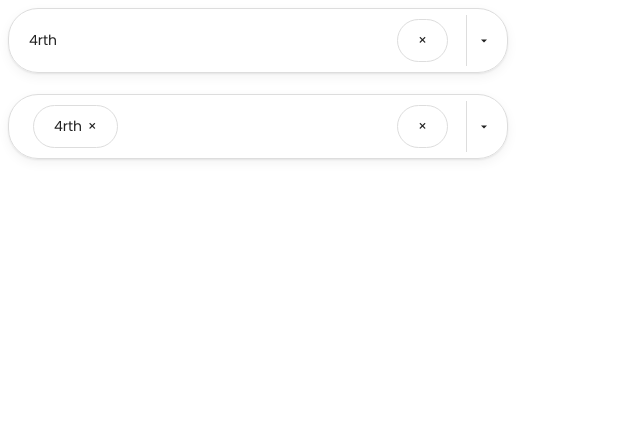
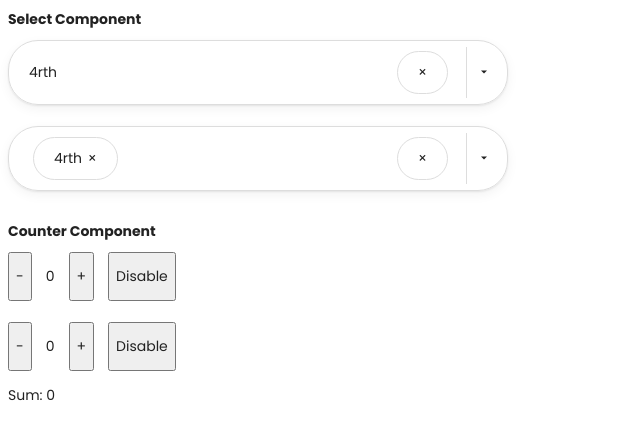
Before and after one commit to chilucdiep/component-library, a React (Vite) app: page / in a window 1280 px wide. Shown: the top 440 px of the page, without its empty margins (0-640 px from the left). Built offline with nearby package versions, Linux system fonts and the light colour scheme.

Commit message:
Counter component

```diff
--- a/src/App.tsx
+++ b/src/App.tsx
@@ -1,4 +1,5 @@
 import { useState } from "react";
+import CounterComponent from "./component/Counter";
 import Select from "./component/Select";
 import { SelectOption } from "./constants/Select.interface";
 
@@ -21,6 +22,7 @@ function App() {
 
   return (
     <>
+      <h1>Select Component</h1>
       <Select
         onChange={(option) => setSelectedOption(option)}
         options={mockOptions}
@@ -33,6 +35,9 @@ function App() {
         options={mockOptions}
         selectedOption={selectedOptions}
       />
+      <br />
+      <h1>Counter Component</h1>
+      <CounterComponent />
     </>
   );
 }
--- /dev/null
+++ b/src/component/Counter.tsx
@@ -0,0 +1,73 @@
+import { Dispatch, SetStateAction, useState } from "react";
+
+function CounterComponent() {
+  const [counter1, setCounter1] = useState<number>(0);
+  const [counter2, setCounter2] = useState<number>(0);
+  const [isDisabled1, setisDisabled1] = useState(false);
+  const [isDisabled2, setisDisabled2] = useState(false);
+
+  const sum1 = isDisabled1 ? 0 : counter1;
+  const sum2 = isDisabled2 ? 0 : counter2;
+
+  return (
+    <>
+      <Counter
+        counter={counter1}
+        isDisabled={isDisabled1}
+        setCounter={setCounter1}
+        setisDisabled={setisDisabled1}
+      />
+      <br />
+      <Counter
+        counter={counter2}
+        isDisabled={isDisabled2}
+        setCounter={setCounter2}
+        setisDisabled={setisDisabled2}
+      />
+      <p>Sum: {sum1 + sum2}</p>
+    </>
+  );
+}
+
+type CounterProps = {
+  counter: number;
+  isDisabled: boolean;
+  setCounter: Dispatch<SetStateAction<number>>;
+  setisDisabled: Dispatch<SetStateAction<boolean>>;
+};
+
+function Counter({
+  counter,
+  isDisabled,
+  setCounter,
+  setisDisabled,
+}: CounterProps) {
+  return (
+    <div style={{ display: "flex", gap: "1em" }}>
+      <button disabled={isDisabled} onClick={() => decrement()}>
+        -
+      </button>
+      <p>{counter}</p>
+      <button disabled={isDisabled} onClick={() => increment()}>
+        +
+      </button>
+      <button onClick={() => handleDisable()}>
+        {isDisabled ? "Enable" : "Disable"}
+      </button>
+    </div>
+  );
+
+  function decrement() {
+    setCounter((prev) => prev - 1);
+  }
+
+  function increment() {
+    setCounter((prev) => prev + 1);
+  }
+
+  function handleDisable() {
+    setisDisabled((prev) => !prev);
+  }
+}
+
+export default CounterComponent;
```
